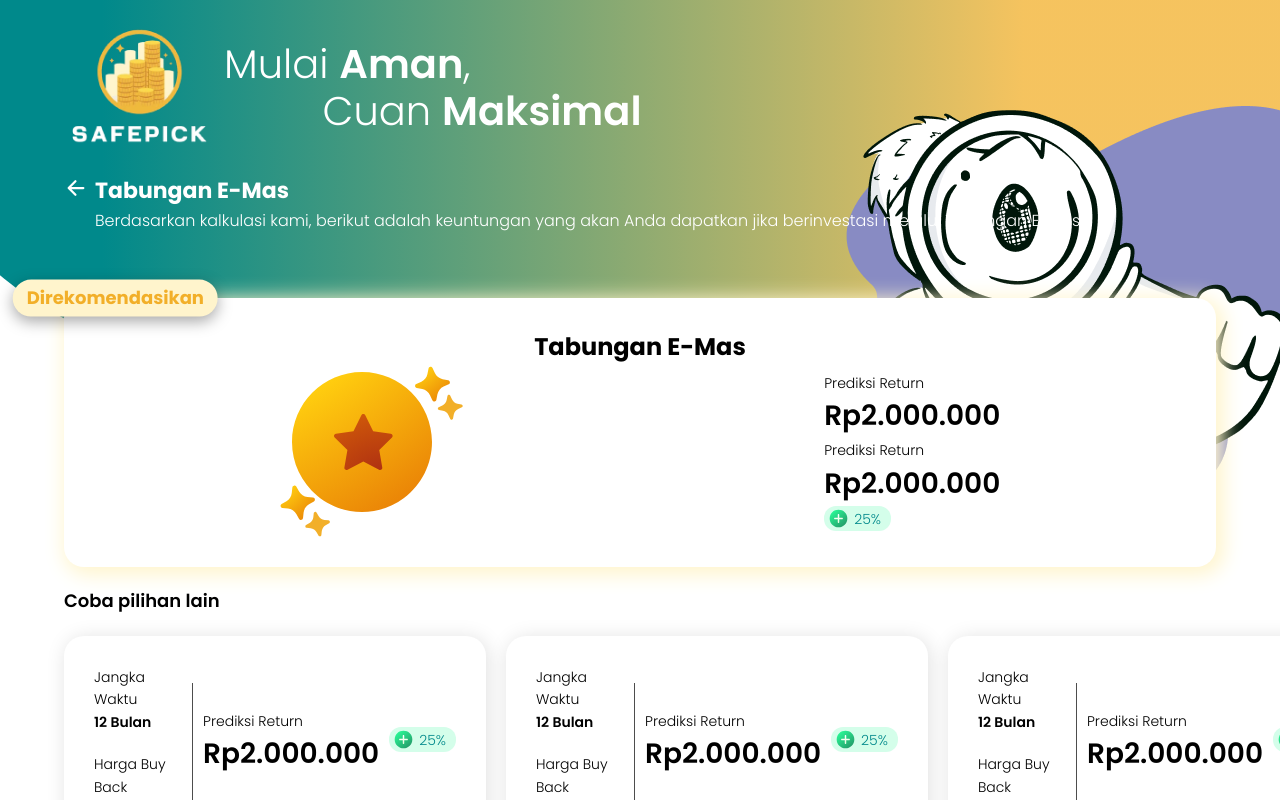
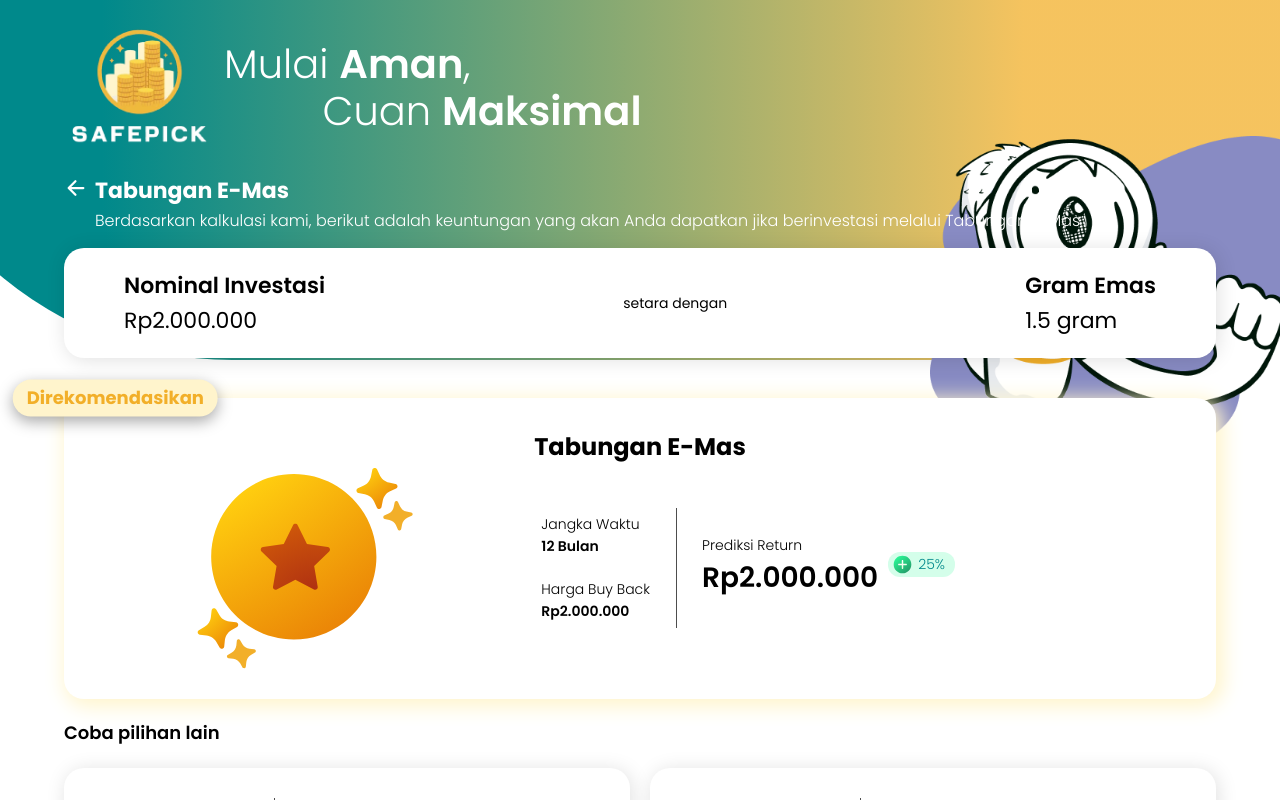
Before and after one commit to Kelompok-1-Hajjah-Lulu/frontend-safepick, a React (Vite) app: page /calculation/1 in a window 1280 px wide. Shown: the top 800 px of the page. Built offline with nearby package versions, Linux system fonts and the light colour scheme.

Commit message:
feat: calculation page detail gold

```diff
--- a/src/components/Header.scss
+++ b/src/components/Header.scss
@@ -11,6 +11,7 @@ $header-radius: 150vw;
     );
     width: $header-width;
     height: 45vh;
+    max-height: 400px;
     left: 50%;
     transform: translateX(-50%);
     position: absolute;
--- a/src/pages/CalculationPage/CalculationPage.scss
+++ b/src/pages/CalculationPage/CalculationPage.scss
@@ -11,6 +11,7 @@ img.mata-gede-image {
     right: 0;
     top: 10%;
     z-index: -1;
+    max-width: 350px;
 }
 
 .calculation-card-wrapper {
--- a/src/pages/DetailPage/DetailPage.scss
+++ b/src/pages/DetailPage/DetailPage.scss
@@ -7,13 +7,56 @@
 
 section.detail-wrapper {
     gap: 20px;
+    .header-converter {
+        background-color: white;
+        border-radius: 20px;
+        box-shadow: 2px 2px 20px 0px #00000020;
+        padding: 20px 60px;
+        display: flex;
+        justify-content: space-between;
+        align-items: center;
+        margin-bottom: 20px;
+        margin-top: -50px;
+    }
     .detail-container {
         display: flex;
         align-items: center;
+        justify-content: center;
+        gap: 20%;
+        gap: 10vw;
         width: 100%;
-        justify-content: space-around;
+        img.card-icon {
+            width: 20%;
+            height: max-content;
+        }
+        .inner-container {
+            display: flex;
+            align-items: center;
+            justify-content: center;
+            gap: 2vw;
+            width: auto;
+            .left-container {
+                display: flex;
+                flex-direction: column;
+                justify-content: space-between;
+                gap: 20px;
+            }
+            .divider {
+                height: 120px;
+                width: 1px;
+                background-color: #000000b2;
+            }
+            .right-container {
+                display: flex;
+                gap: 10px;
+                .custom-badge {
+                    margin-top: 7%;
+                }
+            }
+        }
     }
     .return-prediction {
+        flex-wrap: wrap;
         flex-direction: row;
         gap: 20px;
         width: 100%;
--- a/src/pages/DetailPage/components/PredictionCard.scss
+++ b/src/pages/DetailPage/components/PredictionCard.scss
@@ -6,7 +6,7 @@
     display: flex;
     gap: 10px;
     align-items: center;
-    width: 100%;
+    flex: 1 1 450px;
     justify-content: space-between;
     .left-container {
         display: flex;
--- a/src/pages/DetailPage/index.tsx
+++ b/src/pages/DetailPage/index.tsx
@@ -37,6 +37,17 @@ const DetailPage: React.FC = () => {
             />
 
             <section className="detail-wrapper">
+                <div className="header-converter">
+                    <div className="flex flex-col">
+                        <p className="font-24 fw-600">Nominal Investasi</p>
+                        <p className="font-24 fw-400">Rp2.000.000</p>
+                    </div>
+                    <div className="font-16">setara dengan</div>
+                    <div className="flex flex-col">
+                        <p className="font-24 fw-600">Gram Emas</p>
+                        <p className="font-24 fw-400">1.5 gram</p>
+                    </div>
+                </div>
                 <BaseCard isRecommendation>
                     <h1>Tabungan E-Mas</h1>
                     <div className="detail-container">
@@ -45,29 +56,37 @@ const DetailPage: React.FC = () => {
                             src={GoldIcon}
                             alt="Gold Icon"
                         />
-                        <div className="detail-content">
                         <div className="inner-container">
-                                <div className="flex flex-col">
-                                    <div className="flex flex-col">
-                                        <p className="font-16">
+                            <div className="left-container">
+                                <div className="flex-flex-col">
+                                    <p className="font-16 fw-300">
+                                        Jangka Waktu
+                                    </p>
+                                    <p className="font-16 fw-600">12 Bulan</p>
+                                </div>
+                                <div className="flex-flex-col">
+                                    <p className="font-16 fw-300">
+                                        Harga Buy Back
+                                    </p>
+                                    <p className="font-16 fw-600">
+                                        Rp2.000.000
+                                    </p>
+                                </div>
+                            </div>
+                            <div className="divider"></div>
+                            <div className="right-container">
+                                <div className="flex-flex-col">
+                                    <p className="font-16 fw-300">
                                         Prediksi Return
                                     </p>
                                     <p className="font-32 fw-600">
                                         Rp2.000.000
                                     </p>
                                 </div>
-                                    <div className="flex flex-col">
-                                        <p className="font-16">
-                                            Prediksi Return
-                                        </p>
-                                        <p className="font-32 fw-600">
-                                            Rp2.000.000
-                                        </p>
-                                    </div>
-                                </div>
                                 <Badge text="25%" color="green" />
                             </div>
                         </div>
+                        <div></div>
                     </div>
                 </BaseCard>
                 <p className="fw-600 font-20">Coba pilihan lain</p>
```
Lines whose indentation alone changed are shown as unchanged.
